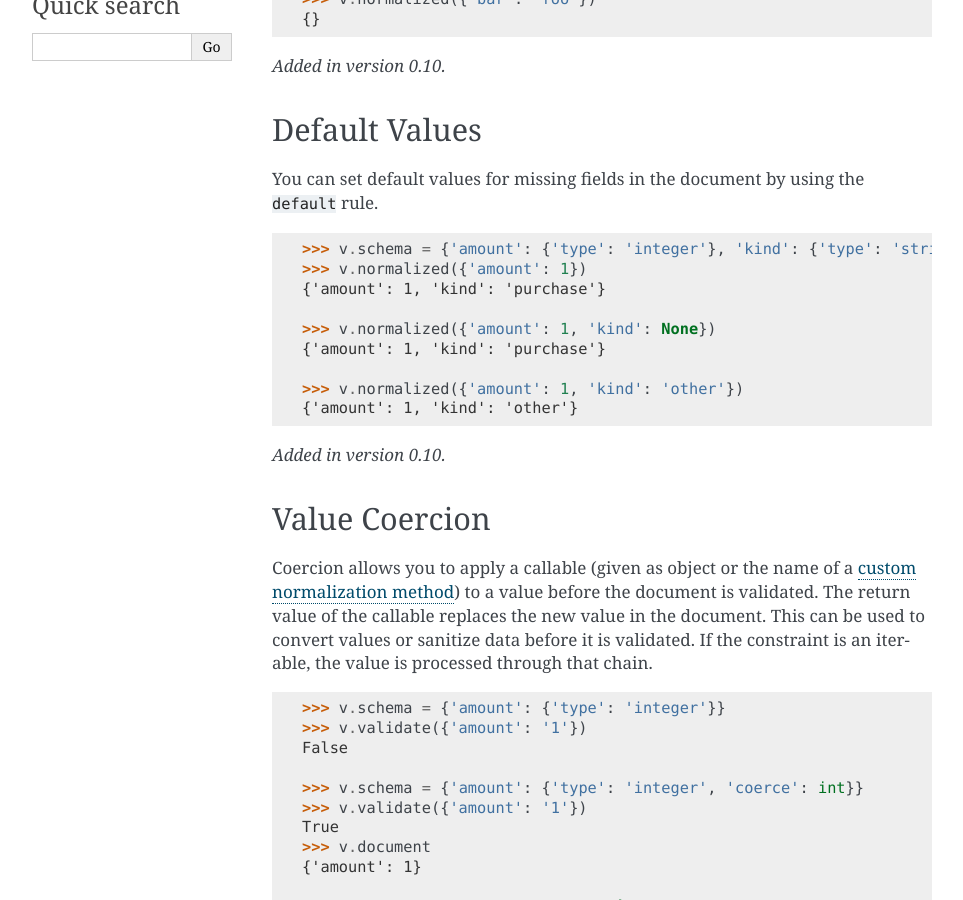
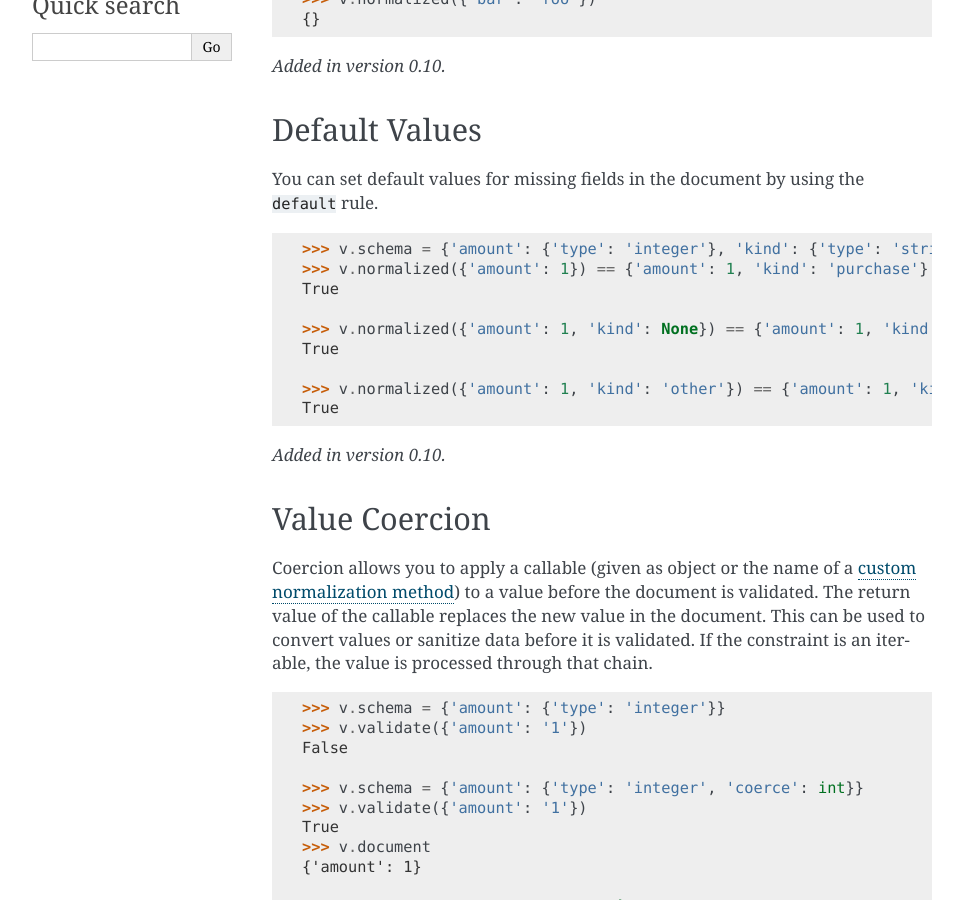
Before and after one commit to pyeve/cerberus, a Sphinx documentation site: the page built from docs/normalization-rules.rst, in a window 1280 px wide and 900 px high, scrolled down 984 px. Shown: the whole window, without its empty margins (148-1111 px from the left). Built offline with Sphinx 7.4.7, drawn with Linux system fonts in a browser that asks for light colours.

Commit message:
Fix heisenbugs caused by dict comparison in doctest

```diff
--- a/docs/normalization-rules.rst
+++ b/docs/normalization-rules.rst
@@ -62,14 +62,14 @@ You can set default values for missing fields in the document by using the ``def
 .. doctest::
 
    >>> v.schema = {'amount': {'type': 'integer'}, 'kind': {'type': 'string', 'default': 'purchase'}}
-   >>> v.normalized({'amount': 1})
-   {'amount': 1, 'kind': 'purchase'}
+   >>> v.normalized({'amount': 1}) == {'amount': 1, 'kind': 'purchase'}
+   True
 
-   >>> v.normalized({'amount': 1, 'kind': None})
-   {'amount': 1, 'kind': 'purchase'}
+   >>> v.normalized({'amount': 1, 'kind': None}) == {'amount': 1, 'kind': 'purchase'}
+   True
 
-   >>> v.normalized({'amount': 1, 'kind': 'other'})
-   {'amount': 1, 'kind': 'other'}
+   >>> v.normalized({'amount': 1, 'kind': 'other'}) == {'amount': 1, 'kind': 'other'}
+   True
 
 .. versionadded:: 0.10
 
```
